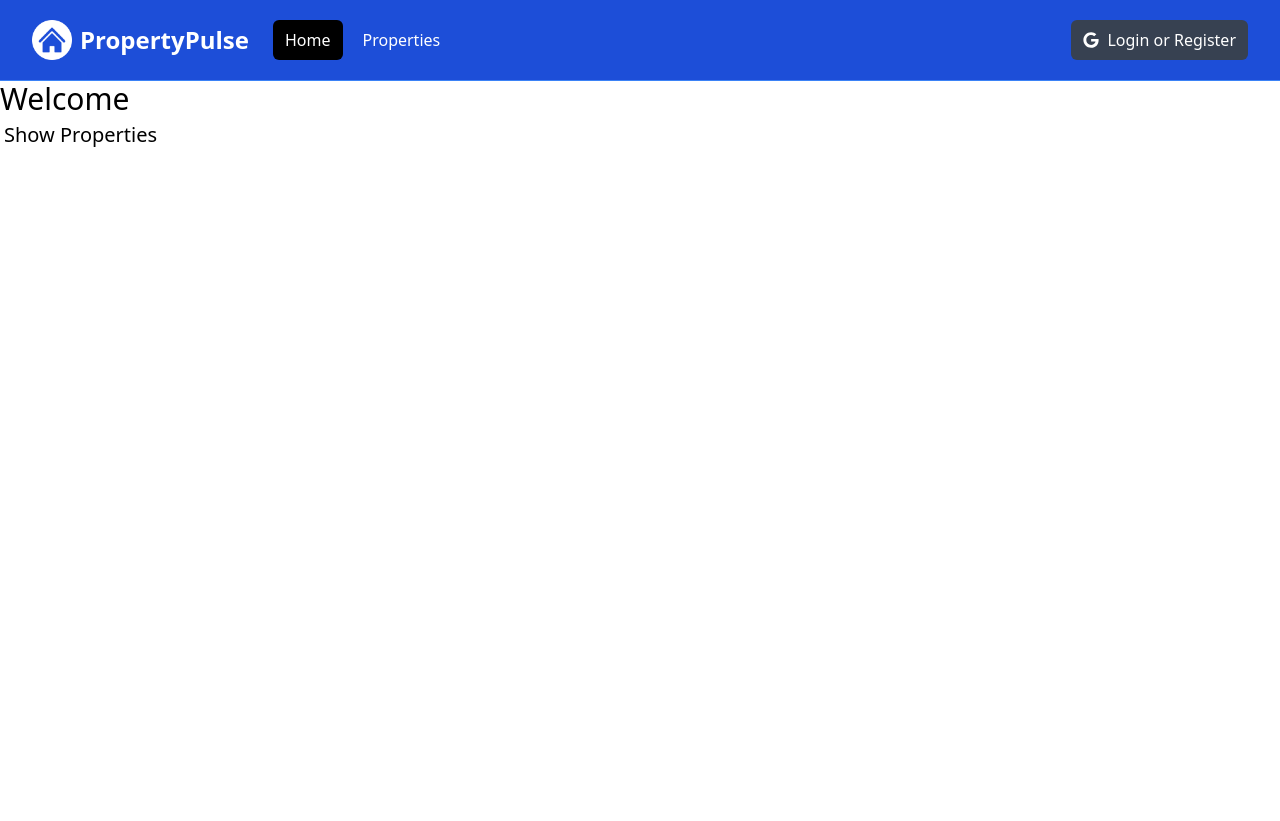
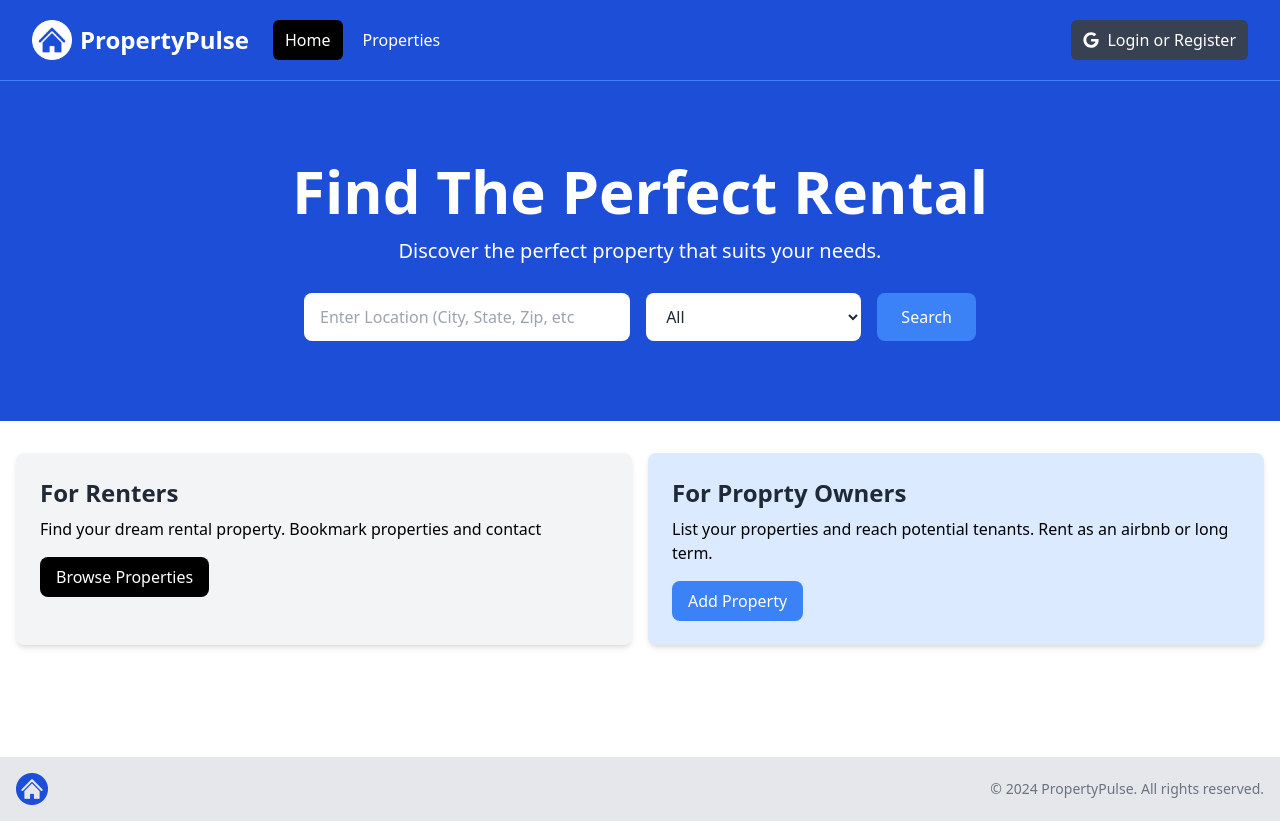
Before and after one commit to abhinavoo7/PropertyRenter, a Next.js app: page / in a window 1280 px wide. Before the commit the page ends 800 px from the top, so only its background shows below. Built offline with nearby package versions, Linux system fonts and the light colour scheme.

Commit message:
added components for home page

```diff
--- a/app/layout.jsx
+++ b/app/layout.jsx
@@ -1,4 +1,5 @@
 import "@/assets/styles/globals.css";
+import Footer from "@/components/Footer";
 import NavBar from "@/components/NavBar";
 import PropTypes from "prop-types";
 
@@ -14,6 +15,7 @@
       <body>
         <NavBar />
         <main>{children}</main>
+        <Footer />
       </body>
     </html>
   );
--- a/app/page.jsx
+++ b/app/page.jsx
@@ -1,13 +1,12 @@
-import Link from "next/link";
+import Hero from "@/components/Hero";
+import InfoBoxes from "@/components/InfoBoxes";
 
 const HomePage = () => {
   return (
-    <div className="flex flex-col">
-      <span className="font-medium text-3xl">Welcome</span>
-      <Link href="/properties" className="text-xl m-1 visited:text-purple-600">
-        Show Properties
-      </Link>
-    </div>
+    <>
+      <Hero />
+      <InfoBoxes />
+    </>
   );
 };
 
--- /dev/null
+++ b/components/Footer.jsx
@@ -0,0 +1,24 @@
+import Image from "next/image";
+import React from "react";
+import logo from "@/assets/images/logo.png";
+
+const Footer = () => {
+  const currentYear = new Date().getFullYear();
+
+  return (
+    <footer className="bg-gray-200 py-4 mt-24">
+      <div className="container mx-auto flex flex-col md:flex-row items-center justify-between px-4">
+        <div className="mb-4 md:mb-0">
+          <Image src={logo} alt="Logo" className="h-8 w-auto" />
+        </div>
+        <div>
+          <p className="text-sm text-gray-500 mt-2 md:mt-0">
+            &copy; {currentYear} PropertyPulse. All rights reserved.
+          </p>
+        </div>
+      </div>
+    </footer>
+  );
+};
+
+export default Footer;
--- /dev/null
+++ b/components/Hero.jsx
@@ -0,0 +1,56 @@
+const Hero = () => {
+  return (
+    <section className="bg-blue-700 py-20 mb-4">
+      <div className="max-w-7xl mx-auto px-4 sm:px-6 lg:px-8 flex flex-col items-center">
+        <div className="text-center">
+          <h1 className="text-4xl font-extrabold text-white sm:text-5xl md:text-6xl">
+            Find The Perfect Rental
+          </h1>
+          <p className="my-4 text-xl text-white">
+            Discover the perfect property that suits your needs.
+          </p>
+        </div>
+        <form className="mt-3 mx-auto max-w-2xl w-full flex flex-col md:flex-row items-center">
+          <div className="w-full md:w-3/5 md:pr-2 mb-4 md:mb-0">
+            <label htmlFor="location" className="sr-only">
+              Location
+            </label>
+            <input
+              type="text"
+              id="location"
+              placeholder="Enter Location (City, State, Zip, etc"
+              className="w-full px-4 py-3 rounded-lg bg-white text-gray-800 focus:outline-none focus:ring focus:ring-blue-500"
+            />
+          </div>
+          <div className="w-full md:w-2/5 md:pl-2">
+            <label htmlFor="property-type" className="sr-only">
+              Property Type
+            </label>
+            <select
+              id="property-type"
+              className="w-full px-4 py-3 rounded-lg bg-white text-gray-800 focus:outline-none focus:ring focus:ring-blue-500"
+            >
+              <option value="All">All</option>
+              <option value="Apartment">Apartment</option>
+              <option value="Studio">Studio</option>
+              <option value="Condo">Condo</option>
+              <option value="House">House</option>
+              <option value="Cabin Or Cottage">Cabin or Cottage</option>
+              <option value="Loft">Loft</option>
+              <option value="Room">Room</option>
+              <option value="Other">Other</option>
+            </select>
+          </div>
+          <button
+            type="submit"
+            className="md:ml-4 mt-4 md:mt-0 w-full md:w-auto px-6 py-3 rounded-lg bg-blue-500 text-white hover:bg-blue-600 focus:outline-none focus:ring focus:ring-blue-500"
+          >
+            Search
+          </button>
+        </form>
+      </div>
+    </section>
+  );
+};
+
+export default Hero;
--- /dev/null
+++ b/components/InfoBox.jsx
@@ -0,0 +1,33 @@
+import React from "react";
+import PropTypes from "prop-types";
+import Link from "next/link";
+
+export const InfoBox = ({
+  heading,
+  buttonInfo,
+  children,
+  backGroundColor = "bg-gray-100",
+  textColor = "text-gray-800",
+}) => {
+  const { link, text, backgroundColor } = buttonInfo;
+  return (
+    <div className={`${backGroundColor} p-6 rounded-lg shadow-md`}>
+      <h2 className={`${textColor} text-2xl font-bold`}>{heading}</h2>
+      <p className="mt-2 mb-4">{children}</p>
+      <Link
+        href={link}
+        className={`${backgroundColor} inline-block  text-white rounded-lg px-4 py-2 hover:opacity-80`}
+      >
+        {text}
+      </Link>
+    </div>
+  );
+};
+
+InfoBox.propTypes = {
+  heading: PropTypes.string,
+  buttonInfo: PropTypes.object,
+  children: PropTypes.string,
+  backGroundColor: PropTypes.string,
+  textColor: PropTypes.string,
+};
--- /dev/null
+++ b/components/InfoBoxes.jsx
@@ -0,0 +1,38 @@
+import React from "react";
+import { InfoBox } from "./InfoBox";
+
+const InfoBoxes = () => {
+  return (
+    <section>
+      <div className="container-xl lg:container m-auto">
+        <div className="grid grid-cols-1 md:grid-cols-2 gap-4 p-4 rounded-lg">
+          <InfoBox
+            heading="For Renters"
+            backGroundColor="bg-gray-100"
+            buttonInfo={{
+              text: "Browse Properties",
+              link: "/properties",
+              backgroundColor: "bg-black",
+            }}
+          >
+            Find your dream rental property. Bookmark properties and contact
+          </InfoBox>
+          <InfoBox
+            heading="For Proprty Owners"
+            backGroundColor="bg-blue-100"
+            buttonInfo={{
+              text: "Add Property",
+              link: "/properties/add",
+              backgroundColor: "bg-blue-500",
+            }}
+          >
+            List your properties and reach potential tenants. Rent as an airbnb
+            or long term.
+          </InfoBox>
+        </div>
+      </div>
+    </section>
+  );
+};
+
+export default InfoBoxes;
```
Also changed, not shown: 1 other file (tests, documents, lock files or other folders).
